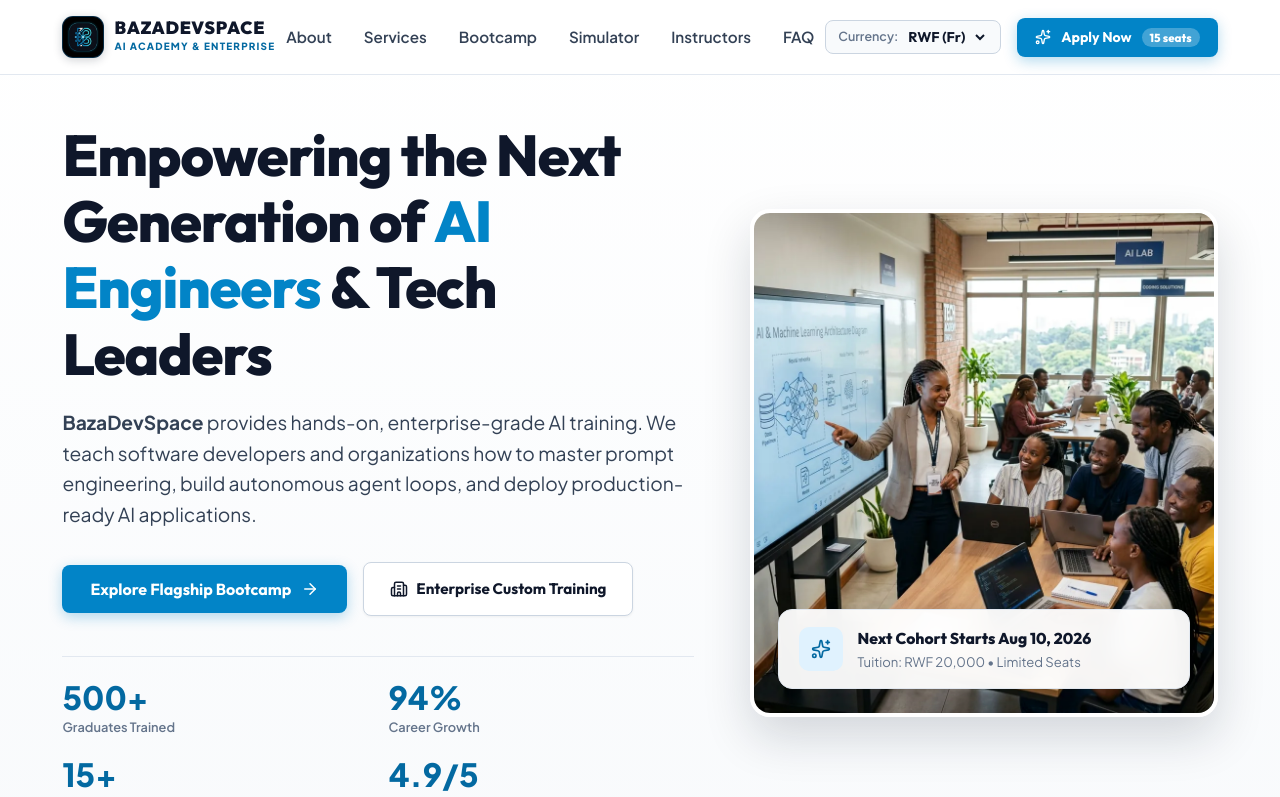
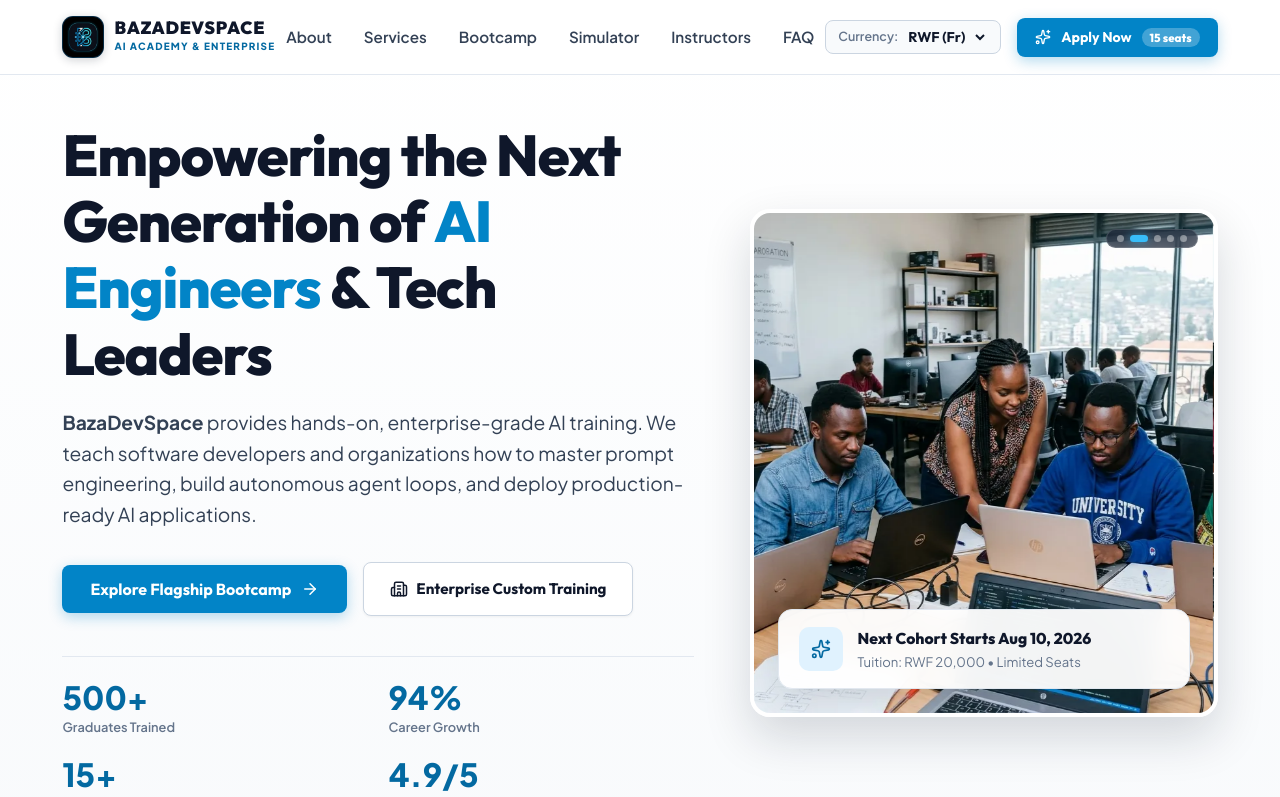
Before and after one commit to nshh123/Baza-AI-Tech-Website, a React (Vite) app: page / in a window 1280 px wide. Shown: the top 797 px of the page. Built offline with nearby package versions, Linux system fonts and the light colour scheme.

Commit message:
feat(hero): add automated 5-image sliding showcase carousel

```diff
--- a/src/components/Hero.css
+++ b/src/components/Hero.css
@@ -87,11 +87,68 @@
   border: 4px solid #ffffff;
 }
 
+.hero-slideshow-container {
+  position: relative;
+  width: 100%;
+  overflow: hidden;
+}
+
+.hero-slideshow-track {
+  display: flex;
+  width: 100%;
+  transition: transform 0.7s cubic-bezier(0.25, 1, 0.5, 1);
+  will-change: transform;
+}
+
+.hero-slide-item {
+  min-width: 100%;
+  width: 100%;
+  flex-shrink: 0;
+  position: relative;
+}
+
 .hero-classroom-img {
   width: 100%;
   height: 500px;
   object-fit: cover;
   display: block;
+}
+
+.hero-slide-dots {
+  position: absolute;
+  top: 16px;
+  right: 16px;
+  z-index: 15;
+  display: flex;
+  align-items: center;
+  gap: 6px;
+  background: rgba(15, 23, 42, 0.65);
+  backdrop-filter: blur(8px);
+  padding: 5px 10px;
+  border-radius: 99px;
+  border: 1px solid rgba(255, 255, 255, 0.15);
+}
+
+.slide-dot {
+  width: 7px;
+  height: 7px;
+  border-radius: 50%;
+  background: rgba(255, 255, 255, 0.4);
+  border: none;
+  cursor: pointer;
+  padding: 0;
+  transition: all 0.3s ease;
+}
+
+.slide-dot:hover:not(.active) {
+  background: rgba(255, 255, 255, 0.8);
+}
+
+.slide-dot.active {
+  background: #38bdf8;
+  width: 18px;
+  border-radius: 99px;
+  box-shadow: 0 0 8px rgba(56, 189, 248, 0.6);
 }
 
 .hero-trust-pill {
@@ -183,6 +240,22 @@
     border-radius: 0;
   }
 
+  .hero-slide-dots {
+    top: 10px;
+    right: 10px;
+    padding: 4px 8px;
+    gap: 4px;
+  }
+
+  .slide-dot {
+    width: 5px;
+    height: 5px;
+  }
+
+  .slide-dot.active {
+    width: 14px;
+  }
+
   .hero-trust-pill {
     position: relative;
     bottom: auto;
--- a/src/components/Hero.jsx
+++ b/src/components/Hero.jsx
@@ -1,8 +1,40 @@
-import React from 'react';
+import React, { useState, useEffect } from 'react';
 import { ShieldCheck, ArrowRight, Users, Award, Briefcase, Sparkles, Building2 } from 'lucide-react';
 import './Hero.css';
 
+const HERO_SLIDES = [
+  {
+    src: '/baza_ai_classroom.webp',
+    alt: 'BazaDevSpace Classroom Learning Environment'
+  },
+  {
+    src: '/student_header_programs.webp',
+    alt: 'BazaDevSpace Programs & Services'
+  },
+  {
+    src: '/student_header_bootcamp.webp',
+    alt: 'Flagship Bootcamp Offering'
+  },
+  {
+    src: '/student_header_simulator.webp',
+    alt: 'Interactive AI Loop Engineering Simulator'
+  },
+  {
+    src: '/student_header_curriculum.webp',
+    alt: "What You'll Learn at BazaDevSpace"
+  }
+];
+
 export default function Hero({ onOpenEnroll, formatPrice, seatsLeft }) {
+  const [currentSlide, setCurrentSlide] = useState(0);
+
+  useEffect(() => {
+    const timer = setInterval(() => {
+      setCurrentSlide((prev) => (prev + 1) % HERO_SLIDES.length);
+    }, 4500);
+    return () => clearInterval(timer);
+  }, []);
+
   return (
     <section className="corporate-hero" id="overview">
       <div className="container hero-container-grid">
@@ -54,16 +86,40 @@
           </div>
         </div>
 
-        {/* Right Photo Column showcasing realistic classroom photography */}
+        {/* Right Photo Column showcasing sliding showcase photography */}
         <div className="hero-image-col">
           <div className="image-frame-wrapper">
-            <img
-              src="/baza_ai_classroom.webp"
-              alt="BazaDevSpace Classroom Learning Environment"
-              className="hero-classroom-img"
-              fetchpriority="high"
-              decoding="async"
-            />
+            <div className="hero-slideshow-container">
+              <div
+                className="hero-slideshow-track"
+                style={{ transform: `translateX(-${currentSlide * 100}%)` }}
+              >
+                {HERO_SLIDES.map((slide, idx) => (
+                  <div key={idx} className="hero-slide-item">
+                    <img
+                      src={slide.src}
+                      alt={slide.alt}
+                      className="hero-classroom-img"
+                      loading={idx === 0 ? "eager" : "lazy"}
+                      fetchpriority={idx === 0 ? "high" : "auto"}
+                      decoding="async"
+                    />
+                  </div>
+                ))}
+              </div>
+
+              {/* Slide Indicators */}
+              <div className="hero-slide-dots" aria-label="Slideshow pagination">
+                {HERO_SLIDES.map((_, idx) => (
+                  <button
+                    key={idx}
+                    className={`slide-dot ${idx === currentSlide ? 'active' : ''}`}
+                    onClick={() => setCurrentSlide(idx)}
+                    aria-label={`Go to slide ${idx + 1}`}
+                  />
+                ))}
+              </div>
+            </div>
 
             {/* Overlay Trust Pill */}
             <div className="hero-trust-pill corp-card">
```
